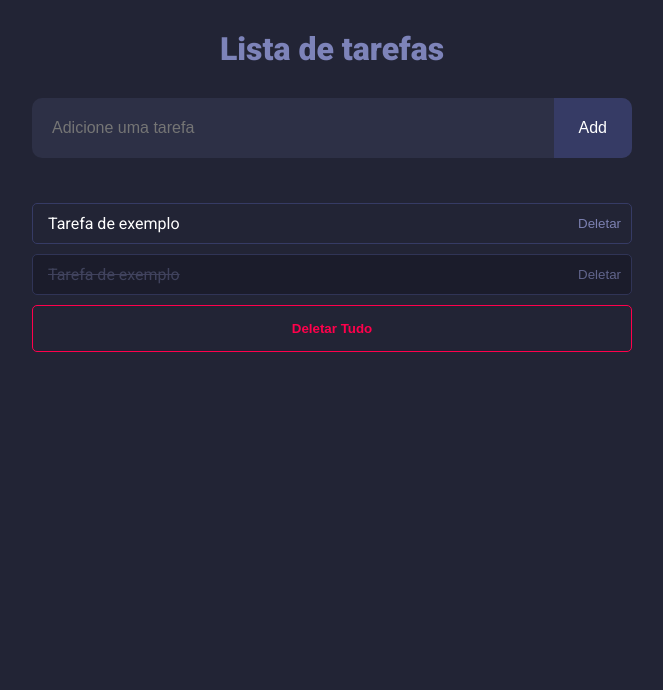
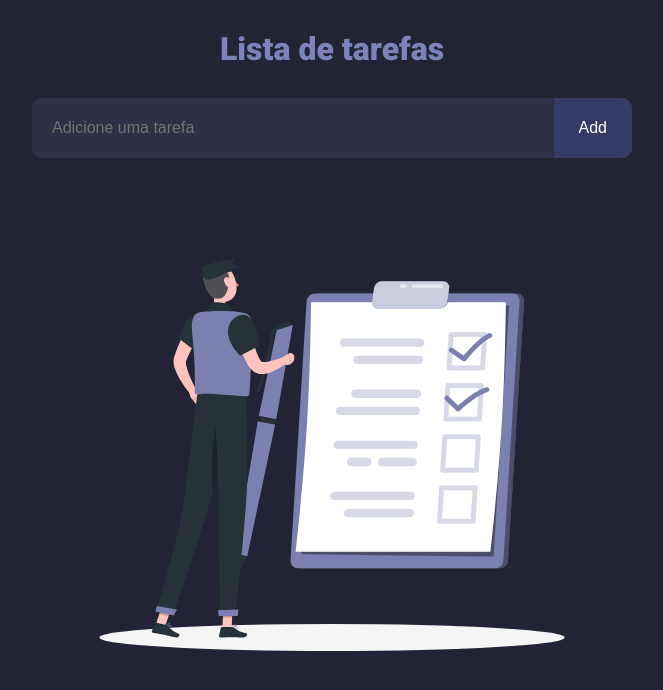
Before and after one commit to felipedalbert/react-todo-list, a React (Vite) app: page / in a window 1280 px wide. Shown: the top 690 px of the page, without its empty margins (308-971 px from the left). Built offline with nearby package versions, Linux system fonts and the light colour scheme.

Commit message:
feat(TodoList): logica da adição do todo

```diff
--- a/src/Todo-list.jsx
+++ b/src/Todo-list.jsx
@@ -1,25 +1,52 @@
+import { useState, useEffet } from 'react';
 import './Todo-list.css'
+import todoIllustration from './assets/todoIllustration.svg';
 
 function TodoList(){
+
+    const[lista, setLista] = useState([])
+    const [novoItem, setNovoItem] = useState("")
+
+    function addItem(form){
+        form.preventDefault()
+
+        if(!novoItem) return
+
+        setLista((prevState) => [...prevState, {text: novoItem, isCompleted: false}])
+        setNovoItem("")
+        document.getElementById('input-entrada').focus()
+    }
+
     return (
         <div>
             <h1>Lista de tarefas</h1>
-            <form>
-                <input type="text" placeholder='Adicione uma tarefa'/>
+
+            <form onSubmit={addItem}>
+                <input
+                    id="input-entrada"
+                    type="text"
+                    value={novoItem}
+                    onChange={(e) => {setNovoItem(e.target.value)}}
+                    placeholder='Adicione uma tarefa'
+                />
                 <button type='submit' className='add'>Add</button>
             </form>
-            <div className='lista-tarefas'>
-                <div className='item'>
-                    <span>Tarefa de exemplo</span>
-                    <button className='del'>Deletar</button>
-                </div>
-                <div className='item check'>
-                    <span>Tarefa de exemplo</span>
-                    <button className='del'>Deletar</button>
-                </div>
+
+            <div className='lista-tarefas' style={{textAlign: 'center'}}>
+
+                    {
+                        lista.length < 1 ? <img src={todoIllustration} style={{marginTop: "-65px"}} />
+                        : lista.map((item, index) =>(
+                            <div className='item' key={index}>
+                                <span>{item.text}</span>
+                                <button className='del'>Deletar</button>
+                            </div>
+                        ))
+                    }
 
             </div>
-            <button className='deleteAll'>Deletar Tudo</button>
+
+            {lista.length > 0 && <button className='deleteAll' >Deletar Tudo</button>}
         </div>
 
     )
```
Also changed, not shown: src/assets/todoIllustration.svg (added).
